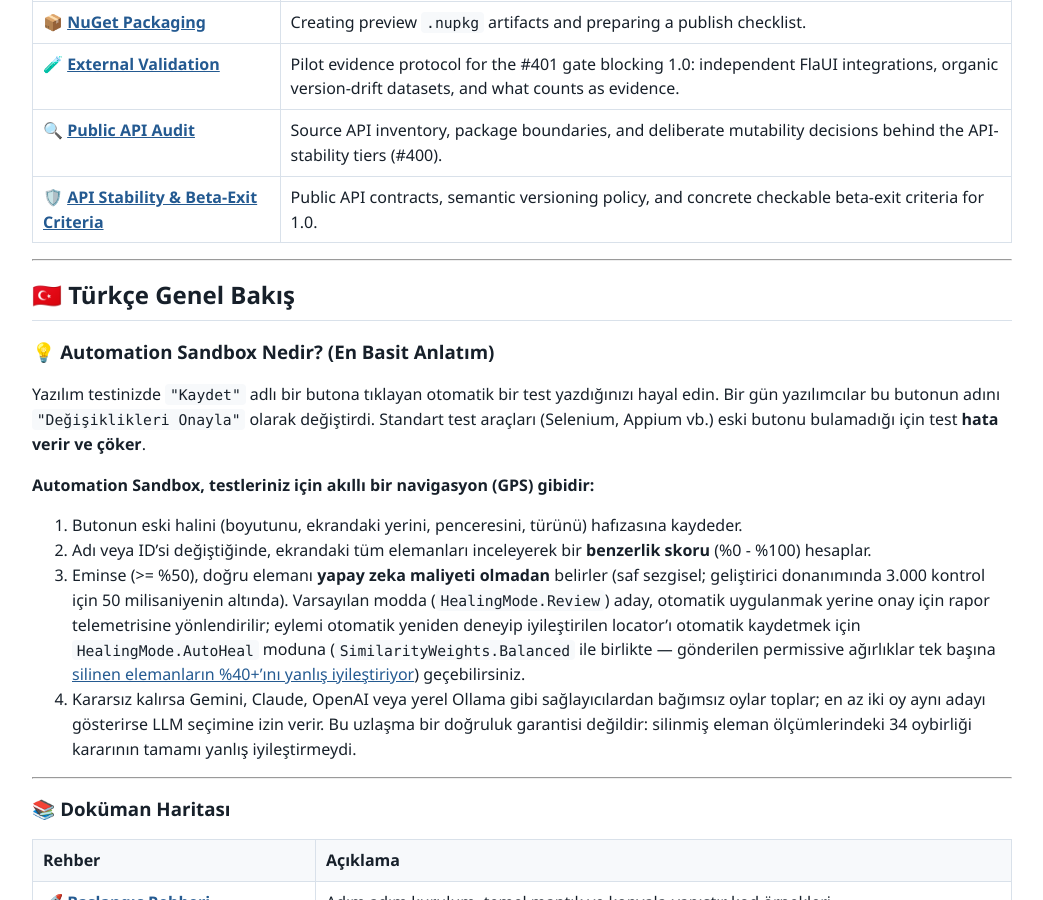
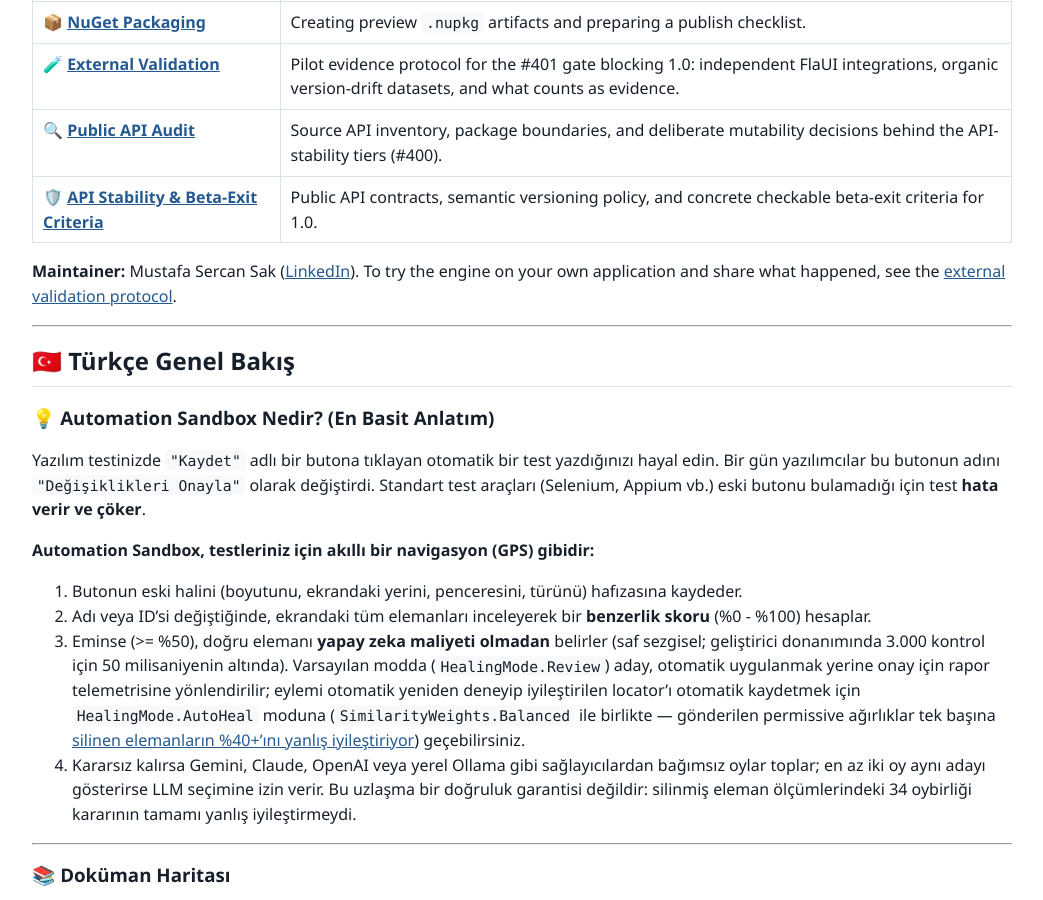
Before and after one commit to mustafasercansak/automation-sandbox, a Jekyll site: the page built from docs/index.md, in a window 1280 px wide and 900 px high, scrolled down 2956 px. Shown: the whole window, without its empty margins (118-1161 px from the left). Built offline with Jekyll 4.4.1, drawn with Linux system fonts in a browser that asks for light colours; some of the changed text lies outside the part shown.

Commit message:
docs: add a maintainer contact line to the README and the docs hub (#609)

```diff
--- a/docs/index.md
+++ b/docs/index.md
@@ -63,6 +63,8 @@ Imagine you write an automated test that clicks a button called `"Submit"`. One
 | 🔍 [**Public API Audit**](public-api-audit.md) | Source API inventory, package boundaries, and deliberate mutability decisions behind the API-stability tiers (#400). |
 | 🛡️ [**API Stability & Beta-Exit Criteria**](versioning-and-stability.md) | Public API contracts, semantic versioning policy, and concrete checkable beta-exit criteria for 1.0. |
 
+**Maintainer:** Mustafa Sercan Sak ([LinkedIn](https://www.linkedin.com/in/mustafa-sercan-sak)). To try the engine on your own application and share what happened, see the [external validation protocol](external-validation.md).
+
 ---
 
 ## 🇹🇷 Türkçe Genel Bakış
@@ -107,6 +109,8 @@ Yazılım testinizde `"Kaydet"` adlı bir butona tıklayan otomatik bir test yaz
 | 🧪 [**Dış Doğrulama**](external-validation.md) | 1.0 sürümünü engelleyen #401 kapısı için pilot kanıt protokolü: bağımsız FlaUI entegrasyonları, doğal versiyon-drift veri setleri ve neyin kanıt sayıldığı. |
 | 🔍 [**Genel API Denetimi**](public-api-audit.md) | Kaynak API envanteri, paket sınırları ve API-kararlılık kademelerinin arkasındaki bilinçli mutability kararları (#400). |
 | 🛡️ [**API Kararlılığı & Beta Çıkış Kriterleri**](versioning-and-stability.md) | Genel API sözleşmeleri, semantik sürümleme politikası ve 1.0 için somut kontrol listesi. |
+
+**Bakımcı:** Mustafa Sercan Sak ([LinkedIn](https://www.linkedin.com/in/mustafa-sercan-sak)). Motoru kendi uygulamanızda denemek ve sonucu paylaşmak için [dış doğrulama protokolüne](external-validation.md) bakın.
 
 ---
 
```
Also changed, not shown: README.md.
